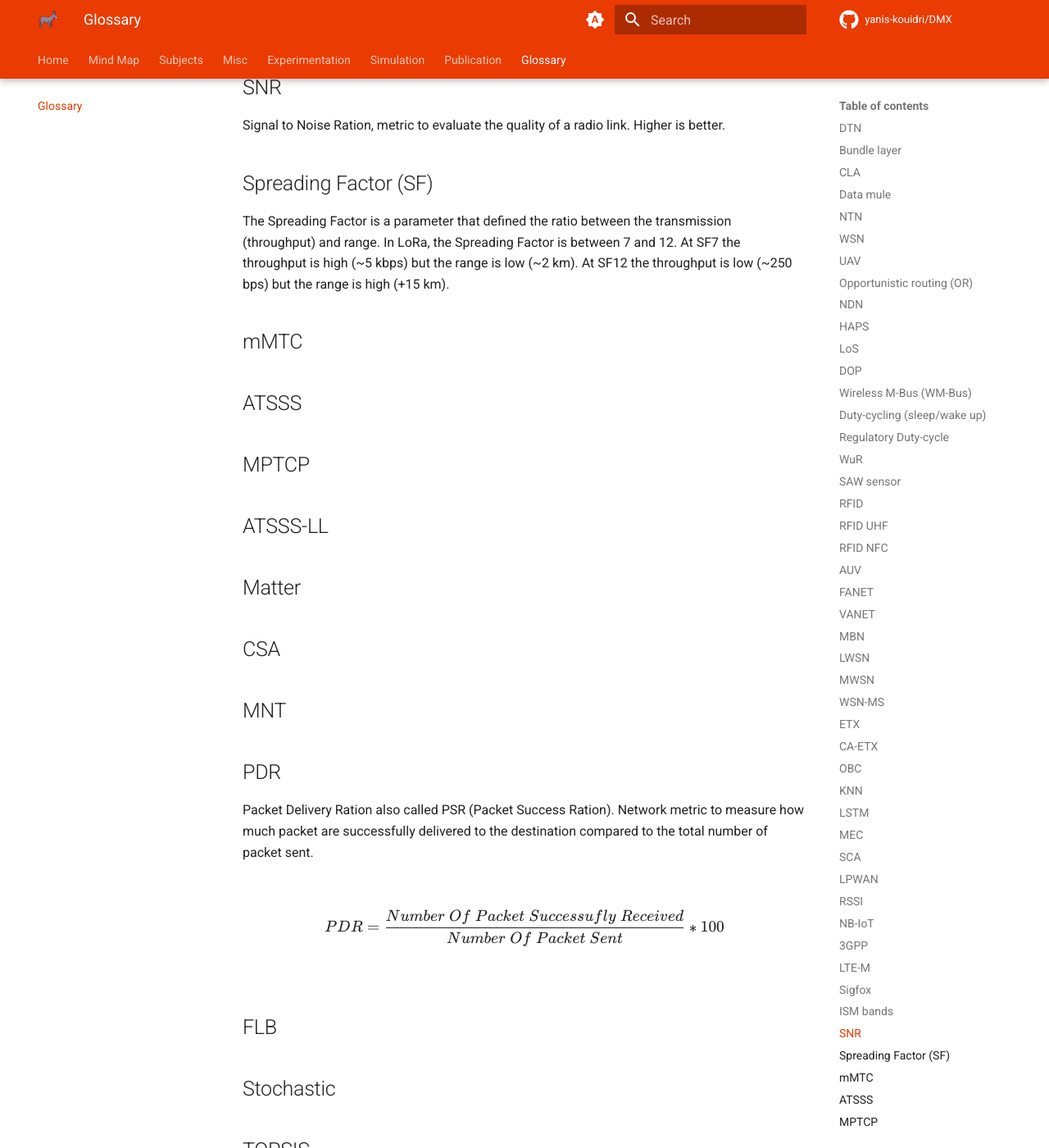
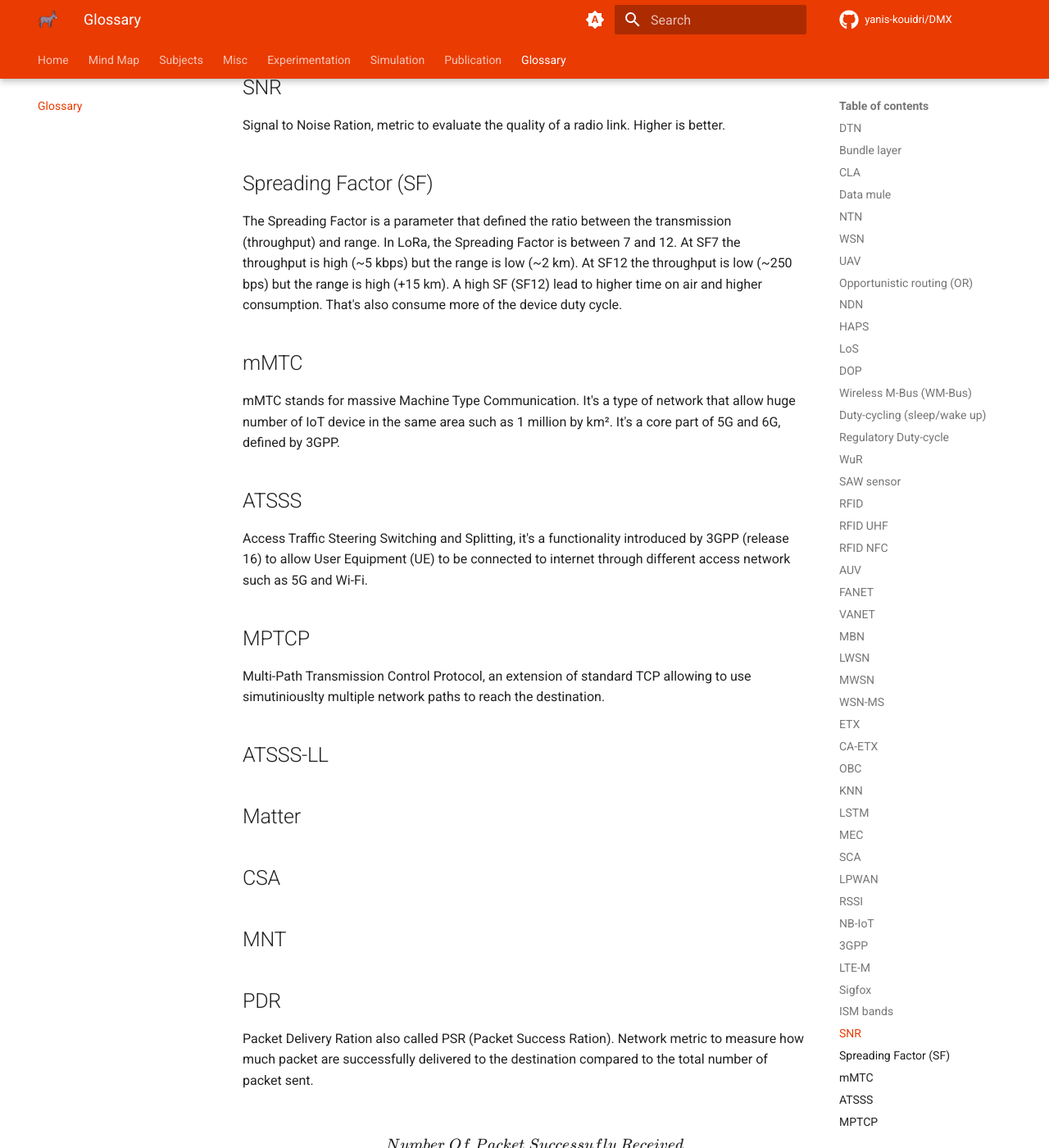
Before and after one commit to Yanis-Kouidri/DMX, an MkDocs documentation site: the page built from docs/glossary.md, in a window 1280 px wide and 1400 px high, scrolled down 7014 px. Shown: the whole window at 82% size. Built offline with MkDocs 1.6.1 and Material for MkDocs 9.7.7, drawn with Linux system fonts in a browser that asks for light colours; comment, search, counter and statistics services are not loaded.

Commit message:
feat: add definitions

```diff
--- a/docs/glossary.md
+++ b/docs/glossary.md
@@ -176,13 +176,19 @@ Signal to Noise Ration, metric to evaluate the quality of a radio link. Higher i
 
 ## Spreading Factor (SF)
 
-The Spreading Factor is a parameter that defined the ratio between the transmission (throughput) and range. In LoRa, the Spreading Factor is between 7 and 12. At SF7 the throughput is high (~5 kbps) but the range is low (~2 km). At SF12 the throughput is low (~250 bps) but the range is high (+15 km).
+The Spreading Factor is a parameter that defined the ratio between the transmission (throughput) and range. In LoRa, the Spreading Factor is between 7 and 12. At SF7 the throughput is high (~5 kbps) but the range is low (~2 km). At SF12 the throughput is low (~250 bps) but the range is high (+15 km). A high SF (SF12) lead to higher time on air and higher consumption. That's also consume more of the device duty cycle.
 
 ## mMTC
 
+mMTC stands for massive Machine Type Communication. It's a type of network that allow huge number of IoT device in the same area such as 1 million by km². It's a core part of 5G and 6G, defined by 3GPP.
+
 ## ATSSS
 
+Access Traffic Steering Switching and Splitting, it's a functionality introduced by 3GPP (release 16) to allow User Equipment (UE) to be connected to internet through different access network such as 5G and Wi-Fi.
+
 ## MPTCP
+
+Multi-Path Transmission Control Protocol, an extension of standard TCP allowing to use simutiniouslty multiple network paths to reach the destination.
 
 ## ATSSS-LL
 
```
